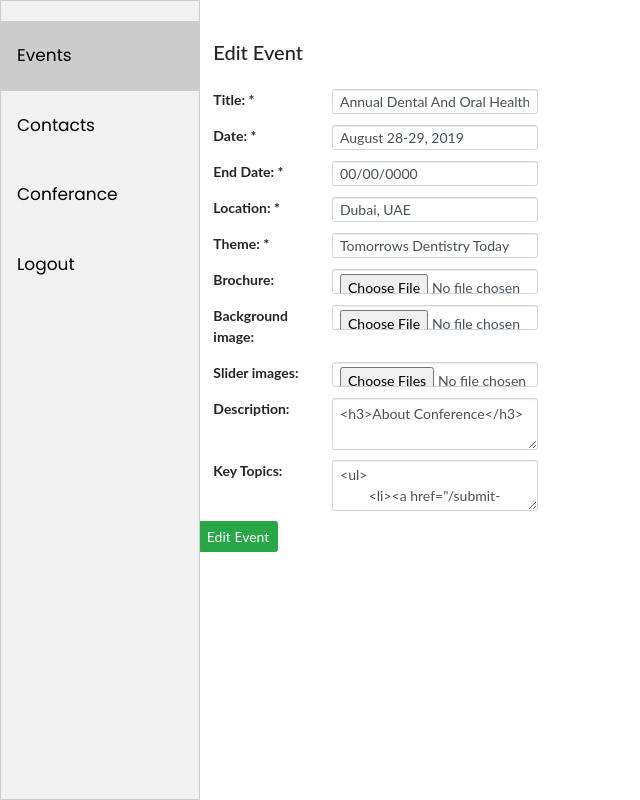
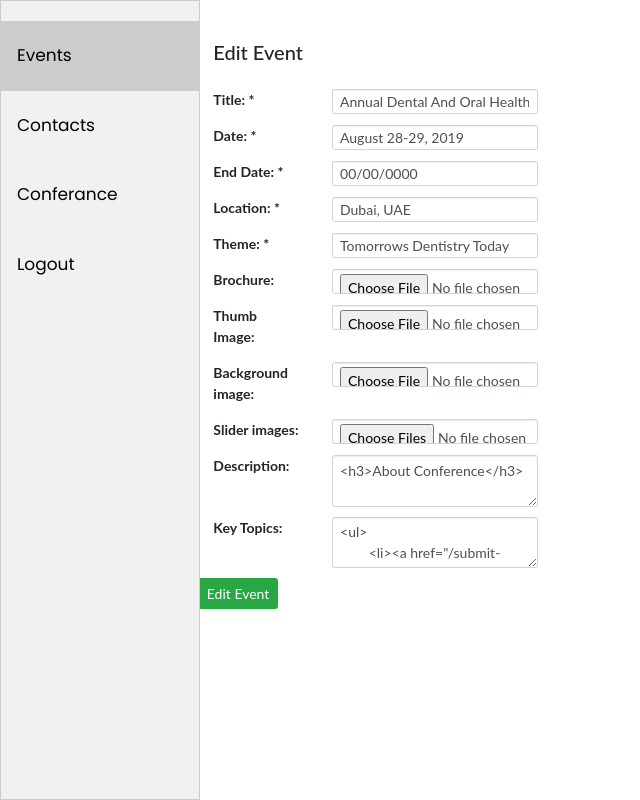
Before and after one commit to maruthisivaprasad/riconferences, a PHP site: page /phpmailer/admin/editevent.php?id=14 in a window 1280 px wide. Shown: the whole page, without its empty margins (0-640 px from the left). Run offline with PHP 8.4, Linux system fonts and the light colour scheme; data comes from the database, SQL or seed files in the repository; some libraries are stand-ins or nearby versions.

Commit message:
modiy the dat

```diff
--- a/admin/editevent.php
+++ b/admin/editevent.php
@@ -12,7 +12,24 @@ if (!empty($result->enddate)) {
 if (isset($_POST) && !empty($_POST)) {
     $enddate1 = explode("/", $_POST['end_date']);
     $enddate = $enddate1[2] . "-" . $enddate1[0] . "-" . $enddate1[1];
-    $sliderfile = $brochurefile = $backgroundfile = '';
+    $sliderfile = $brochurefile = $backgroundfile = $thumbfile = '';
+    if (isset($_FILES["thumb_image"]["name"]) && !empty($_FILES["thumb_image"]["name"])) {
+        unlink($path . '/documents/' . $eventid . '/' . $result->thumb_image);
+        if (!file_exists($path . '/documents/' . $eventid))
+            mkdir($path . '/documents/' . $eventid, 0777, true);
+        if (!file_exists($path . '/documents/' . $eventid . '/thumb'))
+            mkdir($path . '/documents/' . $eventid . '/thumb', 0777, true);
+
+        $extension = pathinfo($_FILES["thumb_image"]["name"], PATHINFO_EXTENSION);
+        $name = substr(base_convert(sha1(uniqid(mt_rand())), 16, 36), 0, '8');
+        $target_file = $path . '/documents/' . $eventid . '/thumb/' . $name . "." . $extension;
+
+        if (move_uploaded_file($_FILES["thumb_image"]["tmp_name"], $target_file))
+            $thumbfile = 'thumb/' . $name . '.' . $extension;
+        $sql = "update events set thumb_image='" . $thumbfile . "' where eventid=" . $eventid;
+        mysqli_query($conn, $sql);
+    }
+
     if (isset($_FILES["brochure"]["name"]) && !empty($_FILES["brochure"]["name"])) {
         unlink($path . '/documents/' . $eventid . '/' . $result->brochure);
         if (!file_exists($path . '/documents/' . $eventid))
@@ -156,6 +173,15 @@ require_once('head.php');
 
                     <div class="row" style="padding-top: 10px;">
                         <div class="col-md-3">
+                            <label for="thumb_image">Thumb Image: </label>
+                        </div>
+                        <div class="col-md-6">
+                            <input type="file" class="form-control" name="thumb_image" id="thumb_image" value="">
+                        </div>
+                    </div>
+
+                    <div class="row" style="padding-top: 10px;">
+                        <div class="col-md-3">
                             <label for="background_image">Background image: </label>
                         </div>
                         <div class="col-md-6">
--- a/admin/viewevent.php
+++ b/admin/viewevent.php
@@ -51,6 +51,11 @@ $result = mysqli_fetch_object($res);
             </div>
             <hr>
             <div class="row">
+                <div class="col-md-2">Thumb Image</div>
+                <div class="col-md-8"><?php if (!empty($result->thumb_image)) { ?><img src="../documents/<?php echo $result->eventid; ?>/<?php echo $result->thumb_image; ?>" alt=""><?php } ?></div>
+            </div>
+            <hr>
+            <div class="row">
                 <div class="col-md-2">Background Image</div>
                 <div class="col-md-4"><?php if (!empty($result->background_image)) { ?><img src="../documents/<?php echo $result->eventid; ?>/<?php echo $result->background_image; ?>" alt=""><?php } ?></div>
             </div>
--- a/index.php
+++ b/index.php
@@ -211,7 +211,7 @@
             ?>
                 <div class="col-lg-3 col-6">
                     <div class="single-service">
-                        <div class="image-box"><a href="conferenceinfo.php?id=<?php echo $result['eventid'];?>"><img src="documents/<?php echo $result['eventid'];?>/<?php echo $result['background_image'];?>" alt=""></a></div>
+                        <div class="image-box"><a href="conferenceinfo.php?id=<?php echo $result['eventid'];?>"><img src="documents/<?php echo $result['eventid'];?>/<?php echo $result['thumb_image'];?>" alt=""></a></div>
                         <div class="text">
                             <h4><a href="conferenceinfo.php?id=<?php echo $result['eventid'];?>"><?php echo $result['title'];?></a></h4>
                             <p><?php echo $result['theme'];?></p>
--- a/submitcon.php
+++ b/submitcon.php
@@ -20,5 +20,5 @@ if(isset($_FILES["uploadfile"]["name"]) && !empty($_FILES["uploadfile"]["name"])
     $sql = "update submit_conferance set uploadfile='".$conferancefile."' where id=".$confid;
   	mysqli_query($conn, $sql);
 }
-header("location: submit-conference.php?id=".$_POST['eventid']);
+header("location: thank-you.php");
 ?>
```
Also changed, not shown: admin/createevent.php (+25 -2 lines), conferenceinfo.php (+8 -9 lines).
